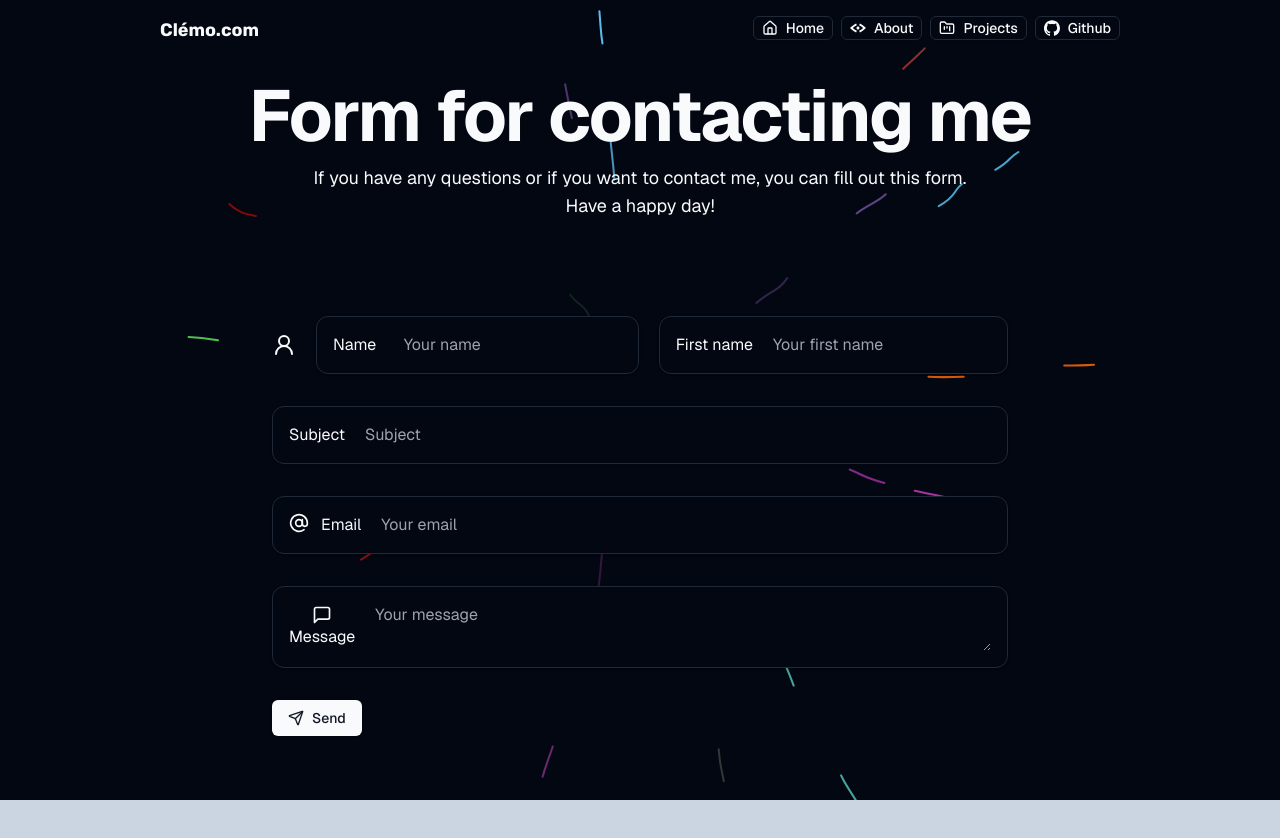
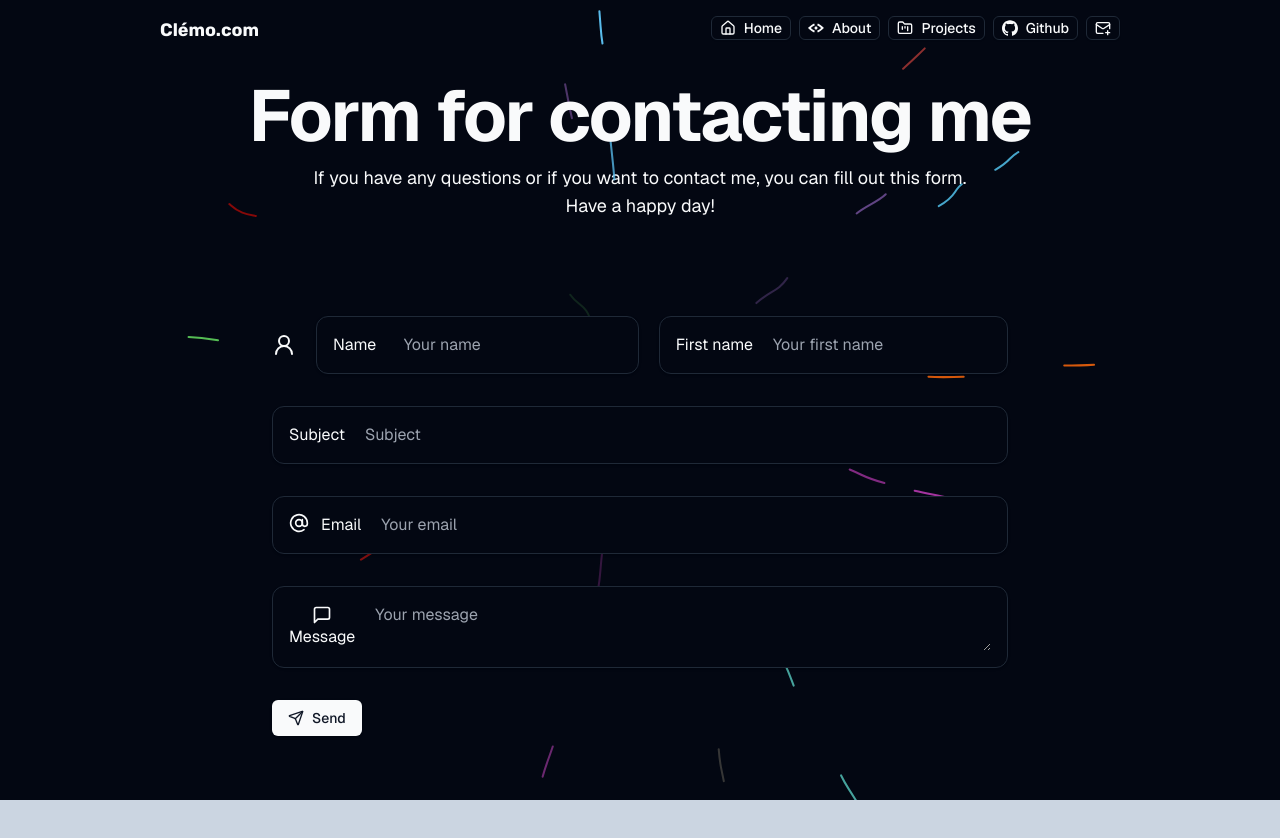
Before and after one commit to CM-exe/hostPortfolio, a Next.js app: page /contact in a window 1280 px wide. Shown: the top 838 px of the page. Built offline with nearby package versions, Linux system fonts and the light colour scheme.

Commit message:
Corrections mineures v2

```diff
--- a/app/_components/Header.tsx
+++ b/app/_components/Header.tsx
@@ -4,9 +4,9 @@ import Link from "next/link";
 import { CodeseeIcon } from "./icons/CodeseeIcon";
 import { cn } from "@/lib/utils";
 import { GithubIcon } from "./icons/GithubIcon";
-import { FolderKanban, House } from 'lucide-react';
+import { FolderKanban, House, MailPlus } from 'lucide-react';
 import { TransitionLink } from "./TransitionLink";
-import { IconBrandGithub, IconBrandX, IconExchange, IconEye, IconHome, IconNewSection } from "@tabler/icons-react";
+import { IconBrandGithub, IconEye, IconHome } from "@tabler/icons-react";
 import { FloatingDockMobile } from "@/components/ui/floating-dock";
 
 export const Header = () => {
@@ -52,6 +52,13 @@ export const Header = () => {
           ),
           href: "https://github.com/CM-exe",
         },
+        {
+          title: "Contact",
+          icon: (
+            <MailPlus className="h-full w-full text-accent-foreground" />
+          ),
+          href: "/contact",
+        },
       ];
 
     return(
@@ -81,6 +88,10 @@ export const Header = () => {
                         <GithubIcon size={16} className="text-foreground" />
                         Github
                     </Link>
+                    <TransitionLink
+                        href="/contact" className={cn(buttonVariants({ variant: "outline" }), 'size-6 w-auto p-2 text-foreground')}>
+                        <MailPlus size={16} />
+                    </TransitionLink>
                 </ul>
             </section>
         </header>
--- a/app/contact/page.tsx
+++ b/app/contact/page.tsx
@@ -55,7 +55,7 @@ export default function Home() {
             <h2 className="bg-clip-text text-accent-foreground text-center md:text-4xl lg:text-7xl font-sans pt-2 pb-1 md:pt-5 md:pb-3 relative z-20 font-bold tracking-tight">
                 Form for contacting me
             </h2>
-            <p className="max-w-2xl mx-auto text-sm md:text-lg text-center">
+            <p className="max-w-2xl mx-auto text-sm md:text-lg text-center -z-[60]">
                 If you have any questions or if you want to contact me, you can fill out this form.<br/>
                 Have a happy day!
             </p>
```
